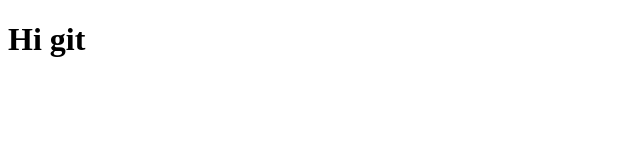
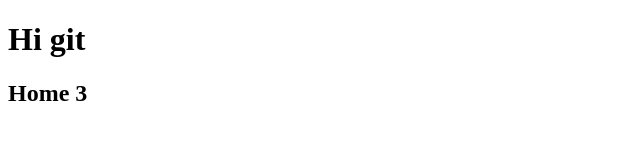
Before and after one commit to nasimSha1327/Tamrin25, a plain HTML site: page index.html in a window 1280 px wide. Shown: the whole page, without its empty margins (0-640 px from the left). Drawn offline with Linux system fonts and the light colour scheme.

Commit message:
Finish index

```diff
--- a/index.html
+++ b/index.html
@@ -7,5 +7,6 @@
 </head>
 <body>
     <h1>Hi git</h1>
+    <h2>Home 3</h2>
 </body>
 </html>
```
